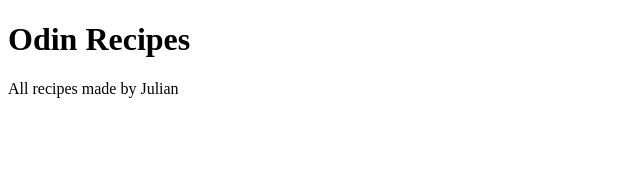
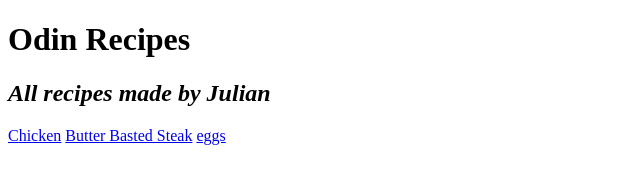
Before and after one commit to greenarrow02/odin-recipes, a plain HTML site: page index.html in a window 1280 px wide. Shown: the whole page, without its empty margins (0-640 px from the left). Drawn offline with Linux system fonts and the light colour scheme.

Commit message:
Add index.html

```diff
--- a/index.html
+++ b/index.html
@@ -6,9 +6,15 @@
 		</head>
 			<h1>Odin Recipes</h1>
 
-		<body>All recipes made by Julian
+		<body>
+			<h2><em>All recipes made by Julian</em></h2>
+			<a href="recipes/chicken.html">Chicken</a>
+			<a href="recipes/steak.html">Butter Basted Steak</a>
+			<a href="recipes/eggs.html">eggs</a>
+
 		</body>
 
 
 
+
 	</html>
```
